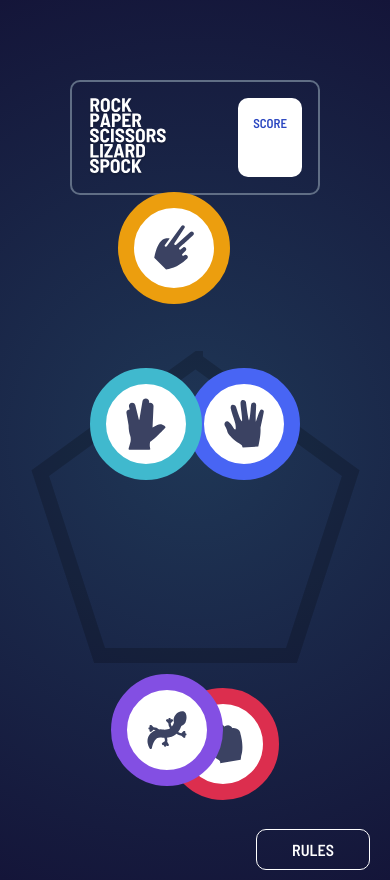
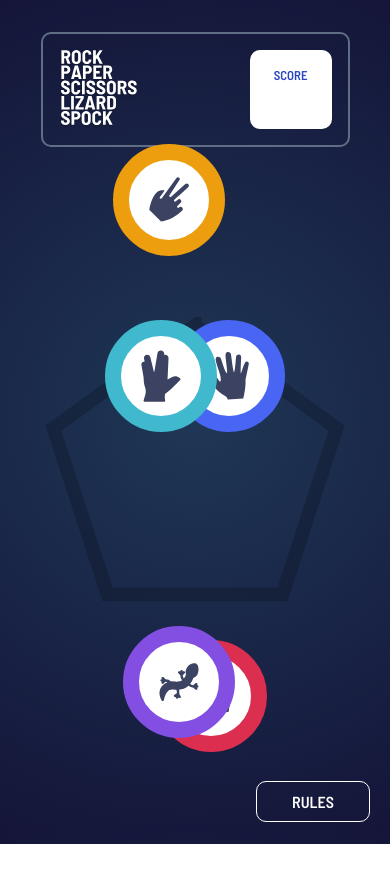
Before and after one commit to PerlaSC/rock-paper-scissors-lizard-spock, a website: page index.html in a window 390 px wide. After the commit the page ends 844 px from the top, so only its background shows below. Drawn offline with Linux system fonts and the light colour scheme.

Commit message:
media 425px game container

```diff
--- a/css/styles.css
+++ b/css/styles.css
@@ -212,9 +212,7 @@ body {
 
 @media (max-width: 425px) {
   .score {
-    max-width: 300px;
-    margin: 5em auto;
-    background-size: contain; }
+    width: 70%; }
     .score img {
       width: 80px; }
     .score__container {
@@ -224,8 +222,9 @@ body {
   .play {
     max-width: 600px; }
   .game {
-    max-width: 350px;
-    margin: 5em auto; }
+    max-width: 300px;
+    margin: 5em auto;
+    background-size: contain; }
   .container {
     width: 80px;
     height: 80px; }
```
